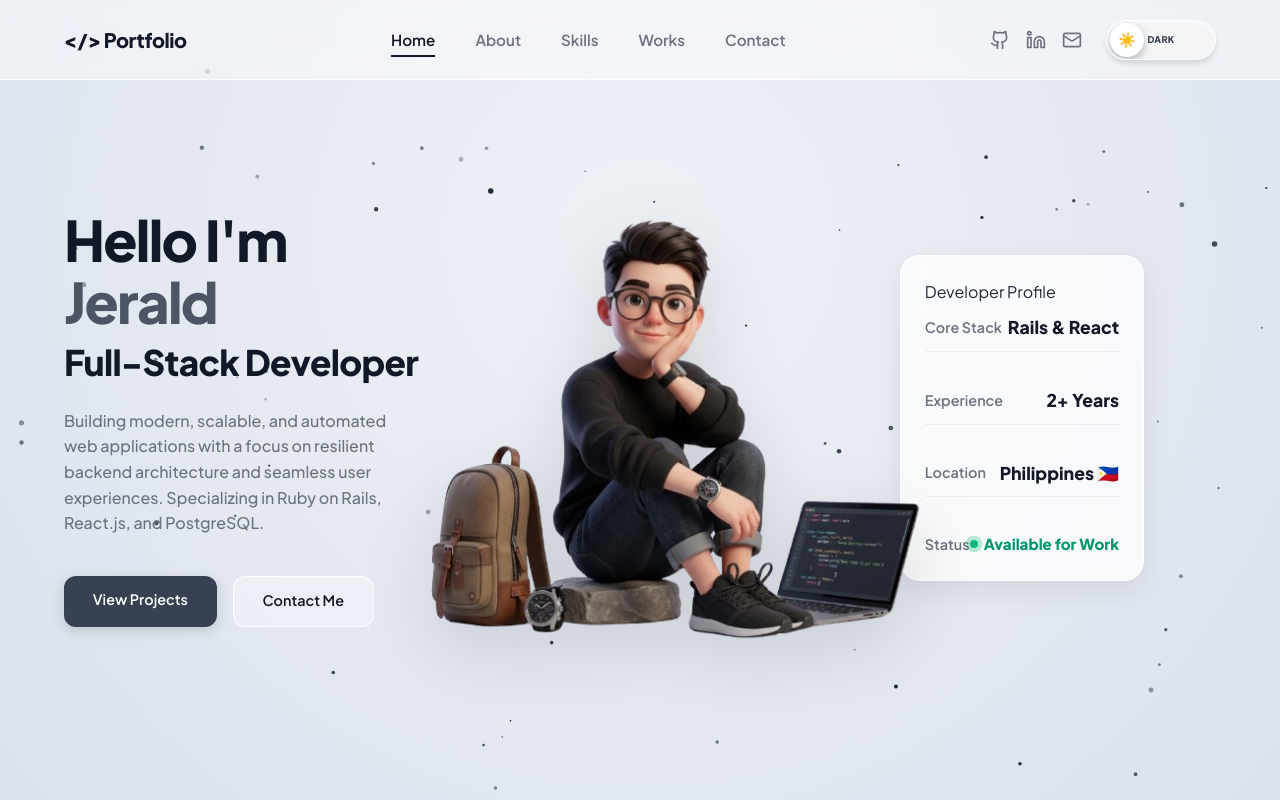
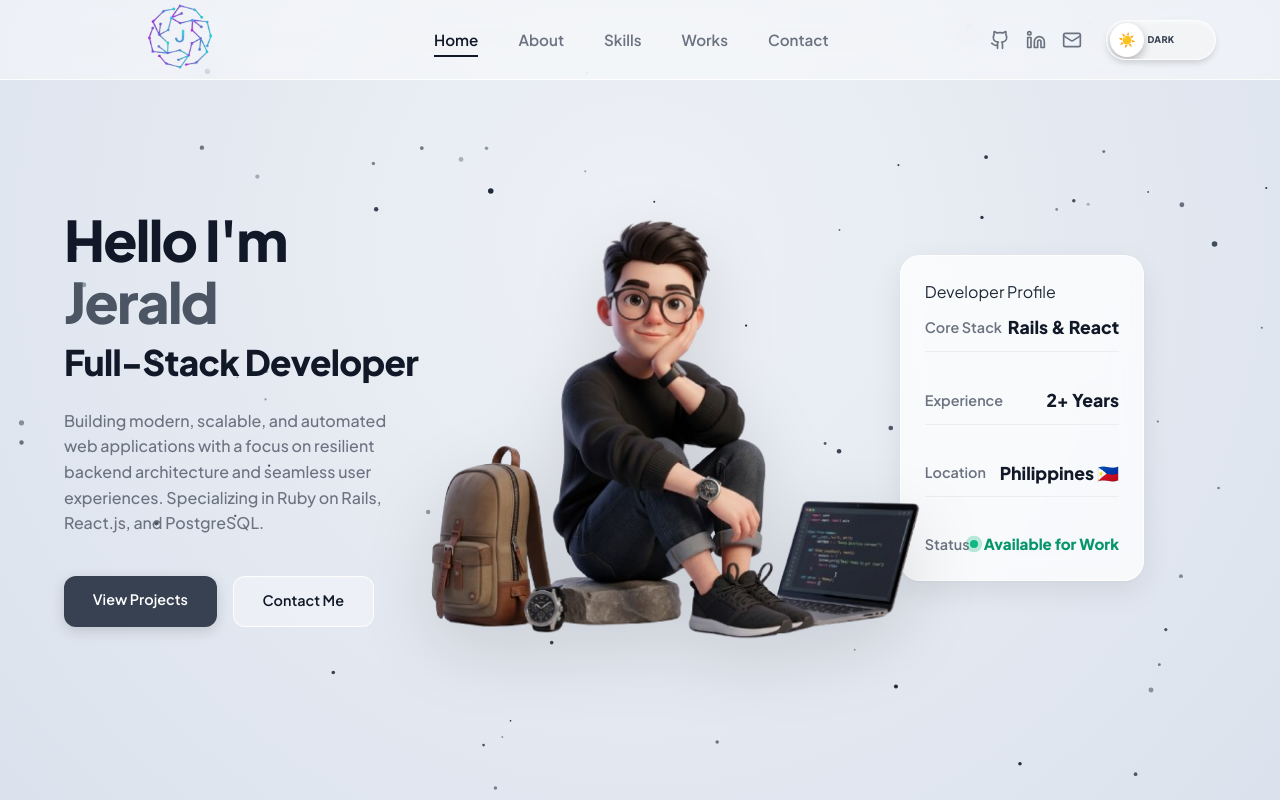
Before and after one commit to cabitladaj/cabitladaj.github.io, a React (Vite) app: page / in a window 1280 px wide. Shown: the top 800 px of the page. Built offline with nearby package versions, Linux system fonts and the light colour scheme.

Commit message:
update logo

```diff
--- a/src/App.css
+++ b/src/App.css
@@ -51,6 +51,8 @@ body {
   -webkit-font-smoothing: antialiased;
 }
 
+
+
 /* Outer Wrapper */
 .portfolio-app-wrapper {
   width: 100%;
@@ -60,6 +62,16 @@ body {
 .portfolio-container {
   width: 100%;
   position: relative;
+}
+
+/* Kapag naka-light mode, lagyan ng konting filter o shadow para lumitaw */
+.light-mode .nav-logo {
+  filter: brightness(0) saturate(100%); /* Ginagawa nitong solid black kung puti man ang dating logo */
+}
+
+/* Kapag naka-dark mode */
+.dark-mode .nav-logo {
+  filter: brightness(1) invert(1); /* Ginagawa nitong puti */
 }
 
 /* FIXED NAVBAR */
--- a/src/App.jsx
+++ b/src/App.jsx
@@ -28,6 +28,8 @@ import caffe5 from './assets/5.png'
 import caffe6 from './assets/6.png'
 import caffe7 from './assets/7.png'
 import coming from './assets/coming.png'
+import logo from './assets/logo.png'
+
 
 import './App.css'
 
@@ -294,7 +296,14 @@ function App() {
         <div className="portfolio-container">
           {/* Navbar */}
           <nav className="navbar">
-            <div className="logo">&lt;/&gt; Portfolio</div>
+           <div className="logo" style={{ display: 'flex', alignItems: 'center', paddingLeft: '20px', marginTop: '10px' }}>
+  <img
+    src={logo}
+    alt="My Logo"
+    className="nav-logo"
+    style={{ height: '150px', width: 'auto', objectFit: 'contain' }}
+  />
+</div>
 
             <ul className={`nav-links ${isMenuOpen ? 'open' : ''}`}>
               <li><a href="#hero" className={activeSection === 'hero' ? 'active' : ''} onClick={(e) => scrollToSection(e, 'hero')}>Home</a></li>
```
Also changed, not shown: src/assets/logo.png (added).
